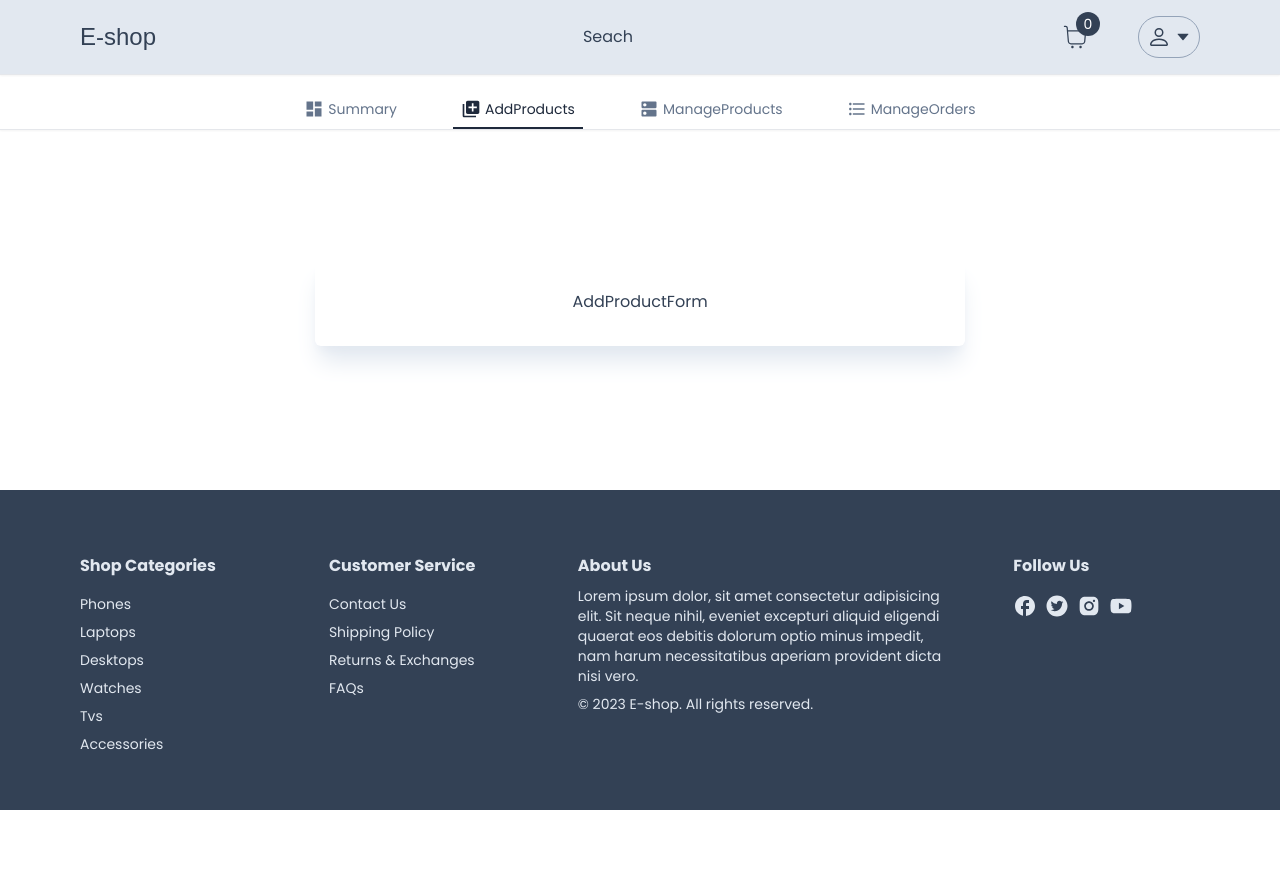
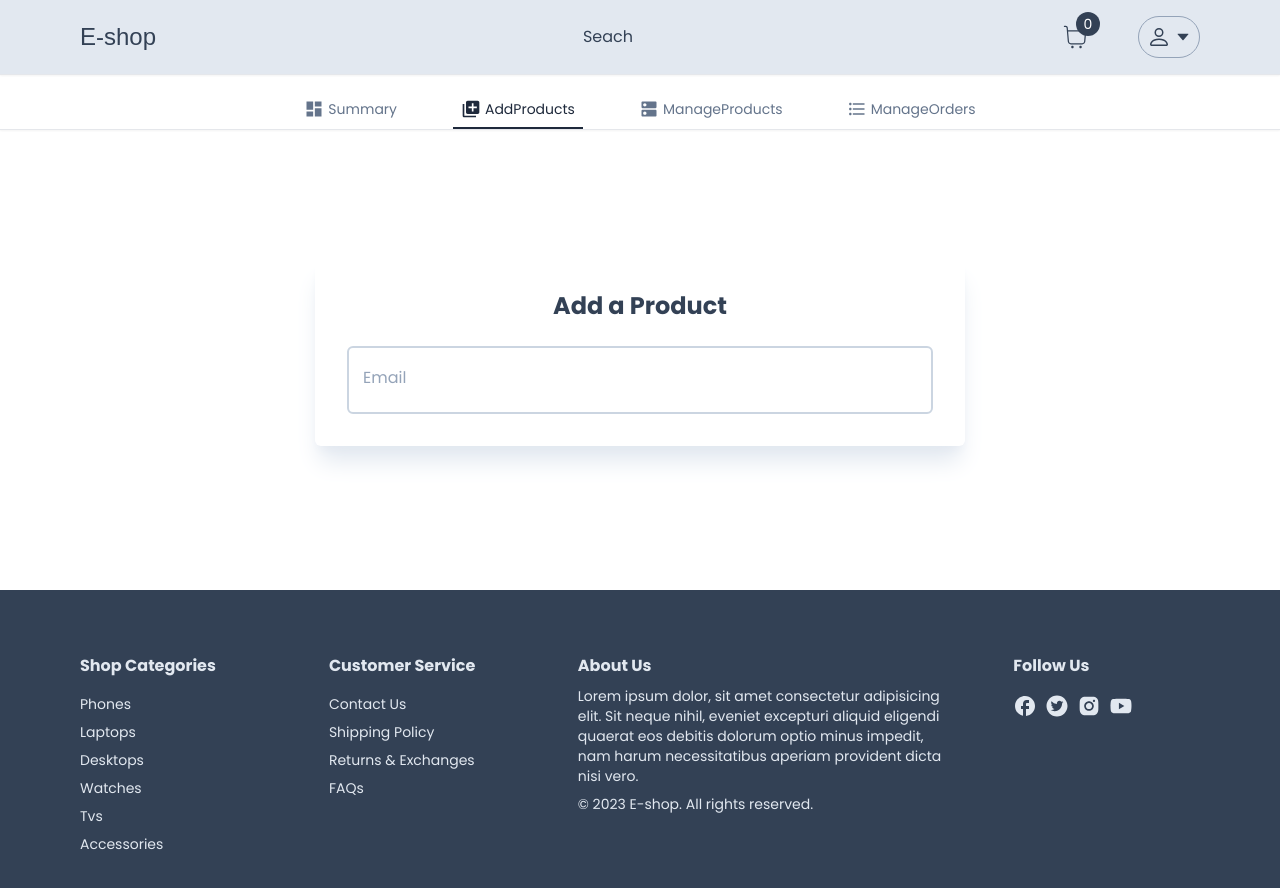
Before and after one commit to EvansRobbie/e-shop, a Next.js app: page /admin/add-products in a window 1280 px wide. Shown: the top 888 px of the page. Before the commit the page ends 810 px from the top, so only its background shows below. Built offline with nearby package versions, Linux system fonts and the light colour scheme; no server answers; a web font is replaced by a local one.

Commit message:
middleware fix

```diff
--- a/src/app/admin/add-products/AddProductForm.tsx
+++ b/src/app/admin/add-products/AddProductForm.tsx
@@ -1,8 +1,42 @@
 "use client";
-import React from "react";
+import Heading from "@/components/Heading";
+import Input from "@/components/input/Input";
+import React, { useState } from "react";
+import { FieldValues, useForm } from "react-hook-form";
 
 const AddProductForm = () => {
-  return <div>AddProductForm</div>;
+  const [isLoading, setIsLoading] = useState(false);
+  const {
+    handleSubmit,
+    register,
+    setValue,
+    watch,
+    reset,
+    formState: { errors },
+  } = useForm<FieldValues>({
+    defaultValues: {
+      name: "",
+      price: "",
+      description: "",
+      brand: "",
+      category: "",
+      inStock: false,
+      image: [],
+    },
+  });
+  return (
+    <>
+      <Heading title="Add a Product" />
+      <Input
+        id="email"
+        label="Email"
+        disabled={isLoading}
+        register={register}
+        errors={errors}
+        required
+      />
+    </>
+  );
 };
 
 export default AddProductForm;
--- a/src/components/nav/HomeBanner.tsx
+++ b/src/components/nav/HomeBanner.tsx
@@ -3,11 +3,11 @@ import React from "react";
 
 const HomeBanner = () => {
   return (
-    <div className=" relative bg-gradient-to-r from-sky-500 via-indigo-500 to-sky-700 mb-6">
+    <div className=" relative bg-gradient-to-r from-rose-500 via-indigo-500 to-sky-700 mb-6">
       <div className="mx-auto px-8 py-12 flex flex-col gap-2 md:flex-row items-center justify-evenly">
         <div className="mb-8 md:mb-0 text-center">
           <h1 className="text-4xl md:text-6xl font-bold text-white mb-4 ">
-            Summer Sale
+            Summer <span className="text-red-500">Sale</span>
           </h1>
           <p className="text-white text-lg md:text-xl mb-2">
             Enjoy discounts on selected items
```
Also changed, not shown: src/middleware.ts (+8 -8 lines), src/pages/api/auth/[...nextauth].ts (+4 -4 lines).
